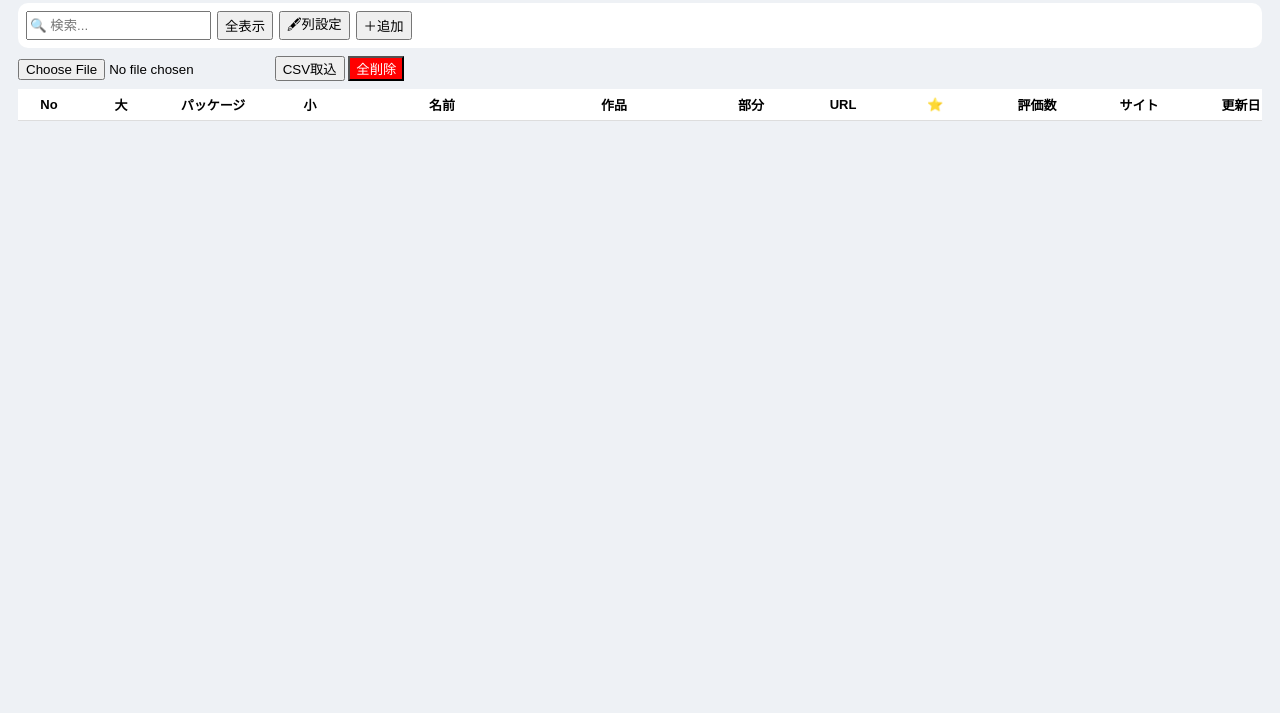
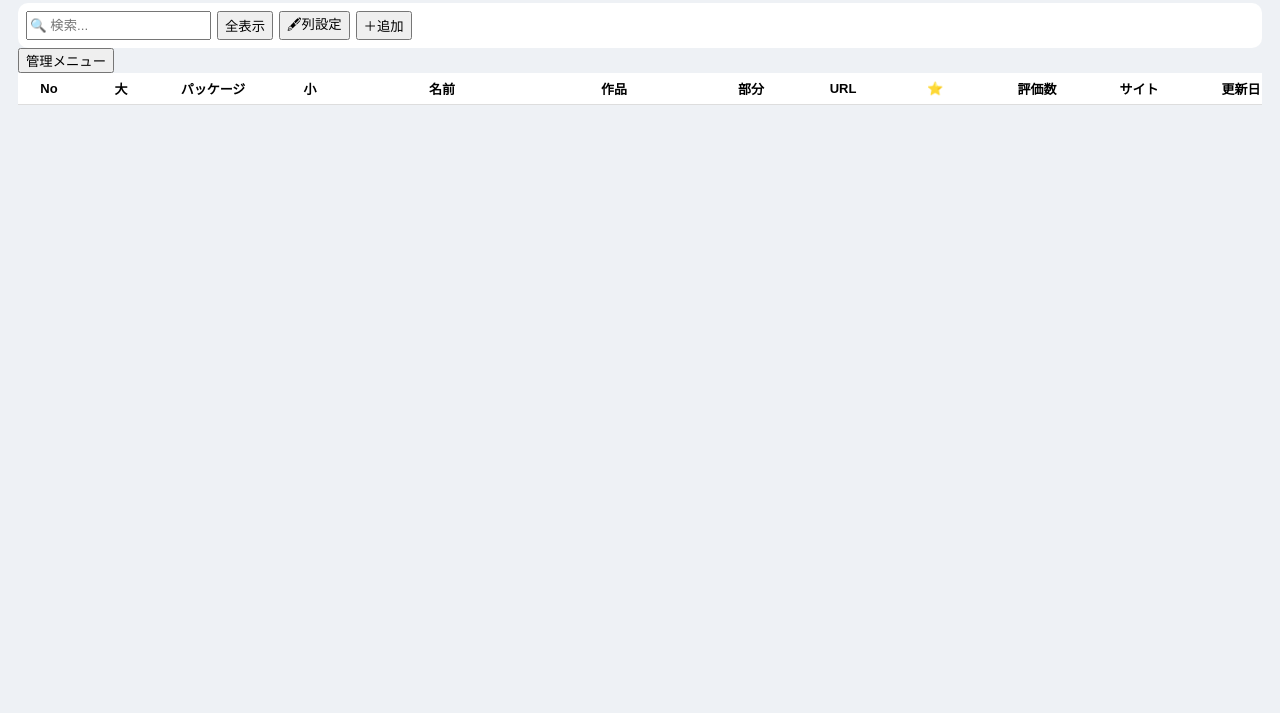
Before and after one commit to eiseikun/search, a plain HTML site: page index.html in a window 1280 px wide. Shown: the part 87-800 px from the top of the page. Drawn offline with Linux system fonts and the light colour scheme; no server answers.

Commit message:
Update index.html

```diff
--- a/index.html
+++ b/index.html
@@ -25,7 +25,11 @@
 </div>
 
 <!-- ================= 管理 ================= -->
-<div style="margin:8px 0;">
+<!-- トグルボタン -->
+<button onclick="toggleManage()" id="manageBtn">管理メニュー</button>
+
+<!-- 管理エリア -->
+<div id="manageArea" style="margin:8px 0; display:none;">
   <input type="file" id="csvFile">
   <button onclick="importCSV()">CSV取込</button>
   <button onclick="resetAll()" style="background:red;color:white;">全削除</button>
```
